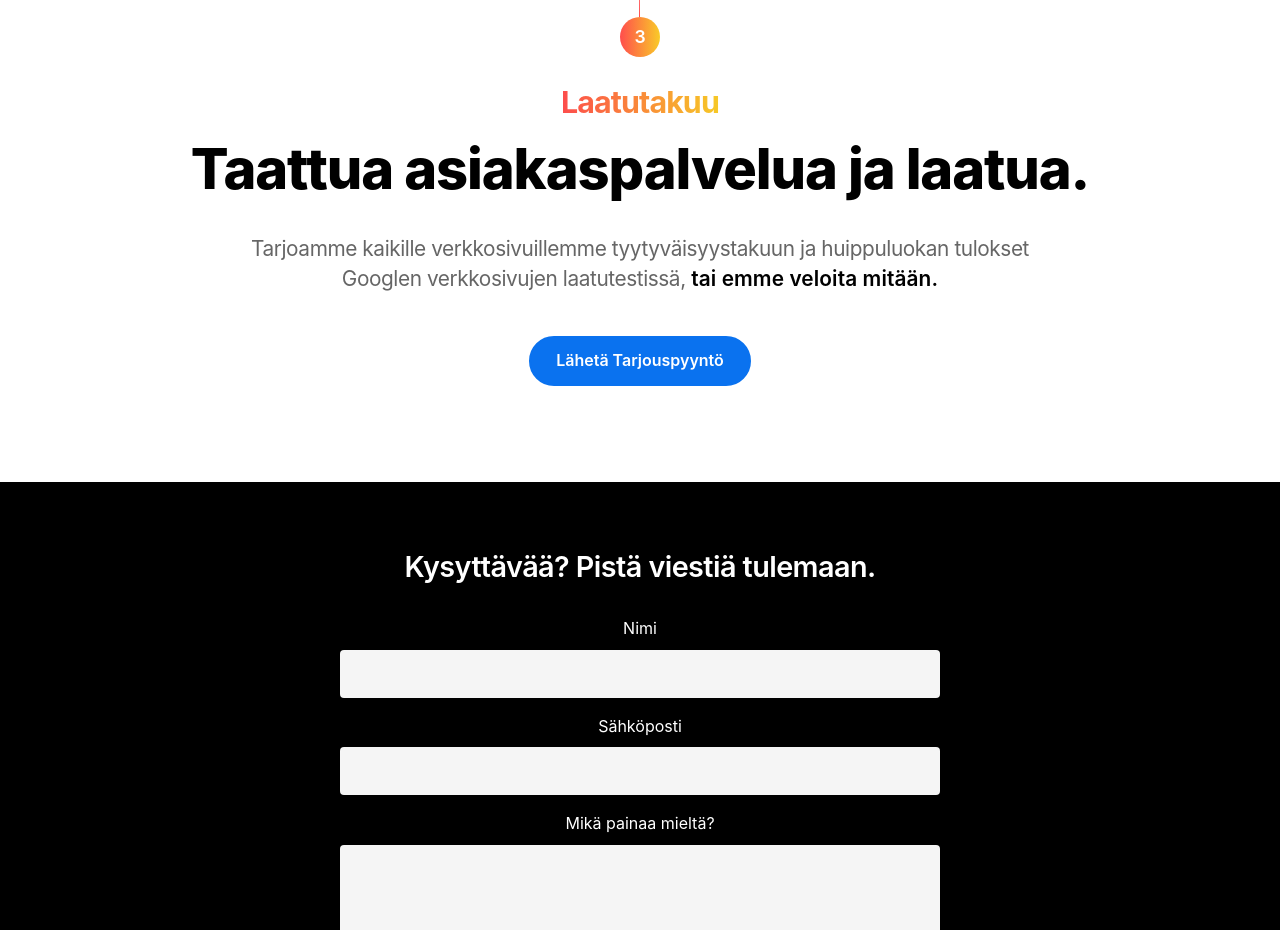
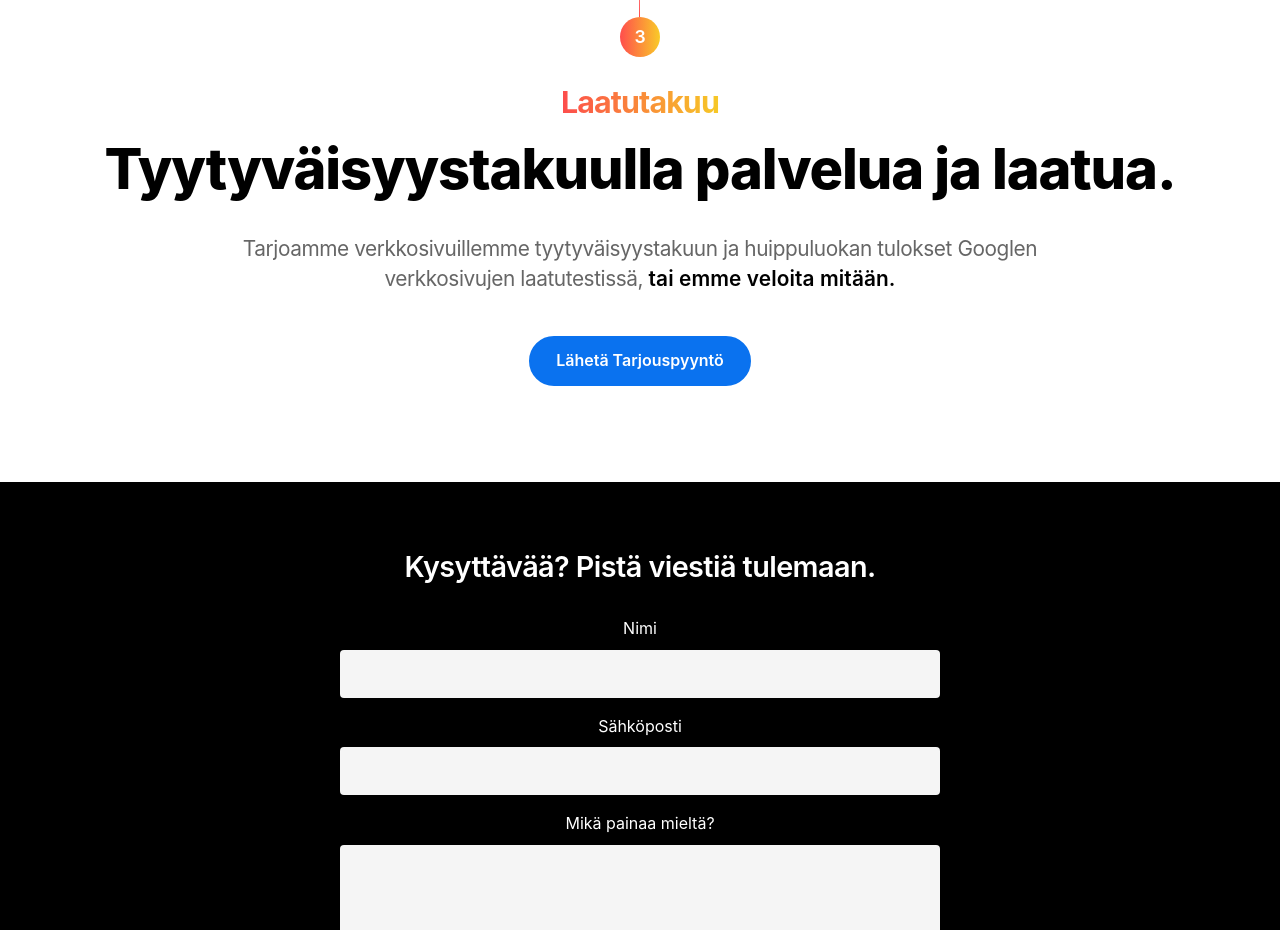
Before and after one commit to digiaalto/etusivu, a Next.js app: page / in a window 1280 px wide. Shown: the part 6100-7030 px from the top of the page. Built offline with nearby package versions, Linux system fonts and the light colour scheme.

Commit message:
Sisältömuutos

```diff
--- a/components/etusivu/Takuu.js
+++ b/components/etusivu/Takuu.js
@@ -8,12 +8,12 @@ const Takuu = (props) => {
     <section className={styles.section} ref={refs} id="takuu">
       <StepIndicator
         overline="Laatutakuu"
-        header="Taattua asiakaspalvelua ja laatua."
+        header="Tyytyväisyystakuulla palvelua ja laatua."
         third
       />
       <p className={styles.description}>
-        Tarjoamme kaikille verkkosivuillemme tyytyväisyystakuun ja huippuluokan
-        tulokset Googlen verkkosivujen laatutestissä,{" "}
+        Tarjoamme verkkosivuillemme tyytyväisyystakuun ja huippuluokan tulokset
+        Googlen verkkosivujen laatutestissä,{" "}
         <span className="important">tai emme veloita mitään.</span>
       </p>
       <p className={styles.description}></p>
```
